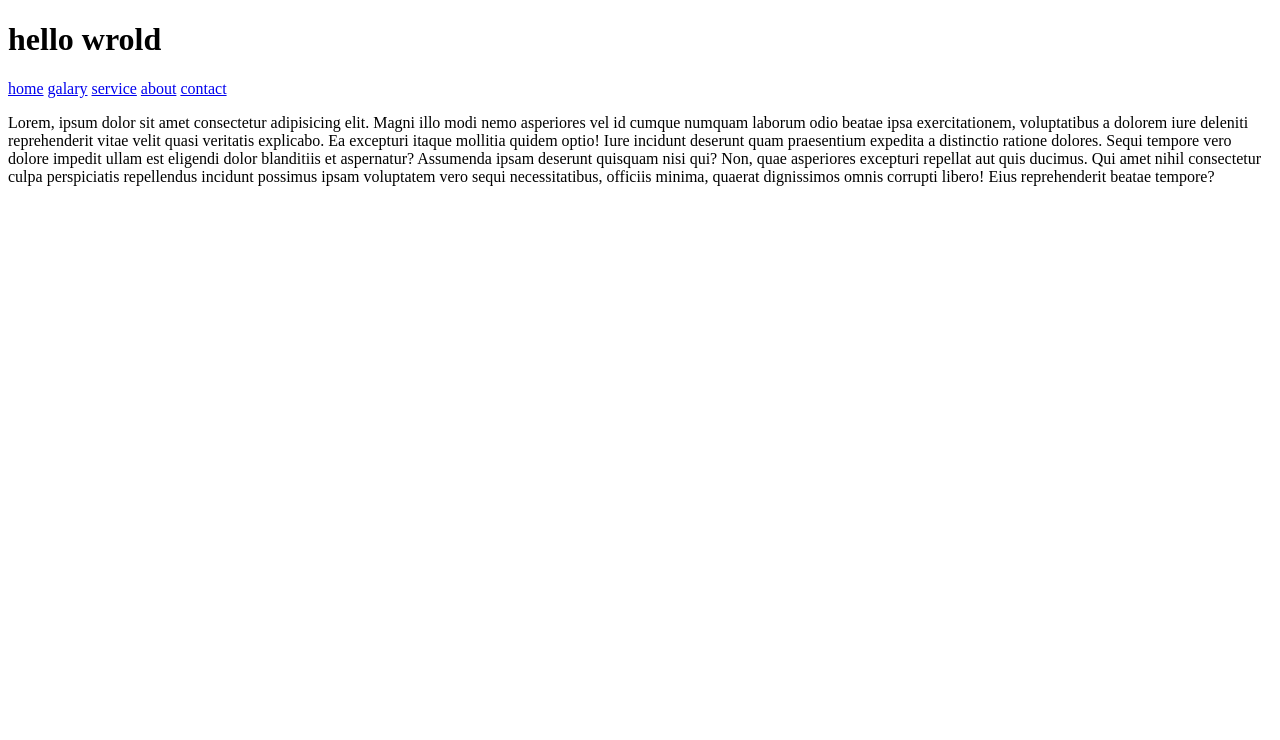
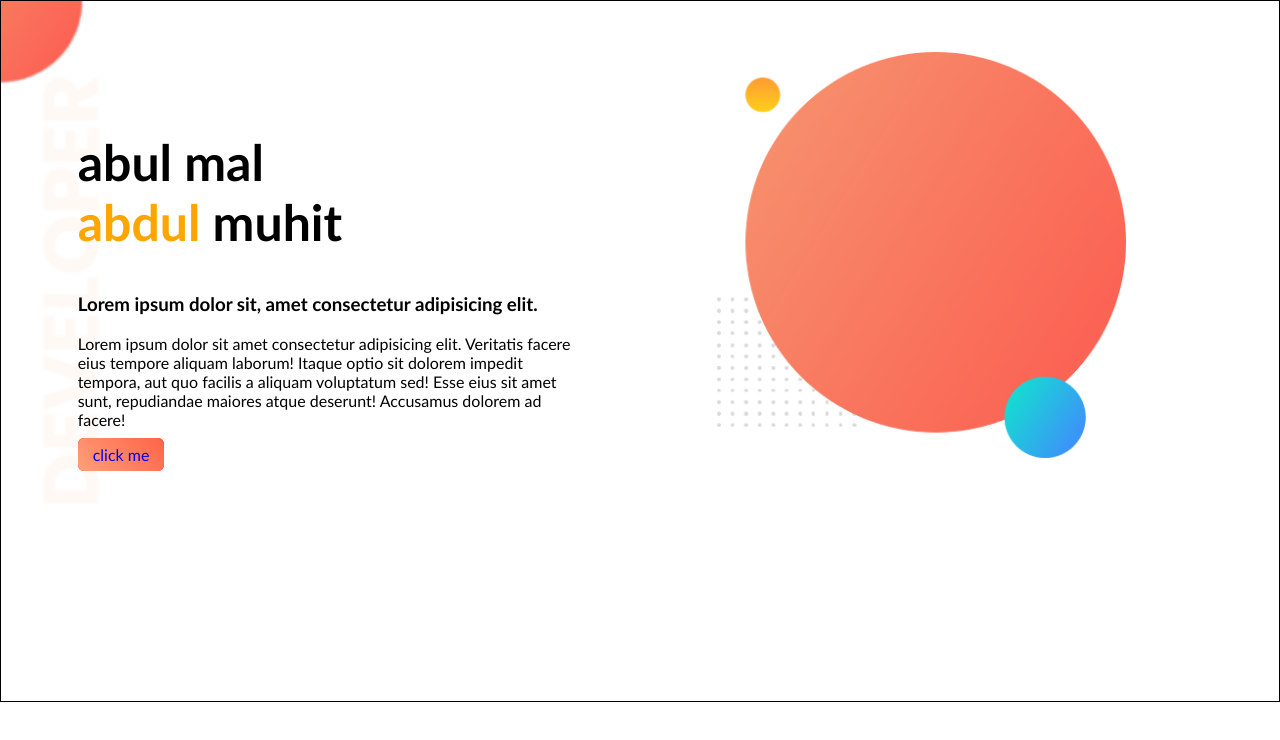
Before and after one commit to almamunstk/html, a plain HTML site: page index.html in a window 1280 px wide. Drawn offline with Linux system fonts and the light colour scheme.

Commit message:
first commit

```diff
--- a/index.html
+++ b/index.html
@@ -4,19 +4,22 @@
     <meta charset="UTF-8">
     <meta http-equiv="X-UA-Compatible" content="IE=edge">
     <meta name="viewport" content="width=device-width, initial-scale=1.0">
-    <title>Document</title>
+    <title>first git project</title>
+    <link rel="stylesheet" href="style.css">
 </head>
 <body>
-    <h1>hello wrold</h1>
-    <div>
-        <nav>
-            <a href="#">home</a>
-            <a href="#">galary</a>
-            <a href="#">service</a>
-            <a href="#">about</a>
-            <a href="#">contact</a>
-        </nav>
-    </div>
-    <p>Lorem, ipsum dolor sit amet consectetur adipisicing elit. Magni illo modi nemo asperiores vel id cumque numquam laborum odio beatae ipsa exercitationem, voluptatibus a dolorem iure deleniti reprehenderit vitae velit quasi veritatis explicabo. Ea excepturi itaque mollitia quidem optio! Iure incidunt deserunt quam praesentium expedita a distinctio ratione dolores. Sequi tempore vero dolore impedit ullam est eligendi dolor blanditiis et aspernatur? Assumenda ipsam deserunt quisquam nisi qui? Non, quae asperiores excepturi repellat aut quis ducimus. Qui amet nihil consectetur culpa perspiciatis repellendus incidunt possimus ipsam voluptatem vero sequi necessitatibus, officiis minima, quaerat dignissimos omnis corrupti libero! Eius reprehenderit beatae tempore?</p>
+   <section class="dera-area">
+        <div class="half-width">
+            <br><br>
+            <h1>abul mal <br> <span>abdul</span> muhit</h1>
+            <h3>Lorem ipsum dolor sit, amet consectetur adipisicing elit.</h3>
+            <p>Lorem ipsum dolor sit amet consectetur adipisicing elit. Veritatis facere eius tempore aliquam laborum! Itaque optio sit dolorem impedit tempora, aut quo facilis a aliquam voluptatum sed! Esse eius sit amet sunt, repudiandae maiores atque deserunt! Accusamus dolorem ad facere!</p>
+            <a class="button" href="#">click me</a>
+        </div>
+        <div class="half-width">
+            <img class="image" src="my-bg.png" alt="">
+        </div>
+
+    </section>
 </body>
 </html>
--- /dev/null
+++ b/style.css
@@ -0,0 +1,38 @@
+body{
+    font-family: 'Gill Sans', 'Gill Sans MT', Calibri, 'Trebuchet MS', sans-serif;
+    margin: 0;
+}
+
+h1{
+    font-size: 50px;
+}
+span{
+    color: orange;
+}
+.dera-area{
+    background-image: url(top-banner.png);
+    background-repeat: no-repeat;
+    background-size: contain;
+    height: 700px;
+    border: 1px solid black;
+
+}
+.half-width{
+    width: 40%;
+    margin: 4%;
+    padding-left: 2%;
+    float: left;
+
+}
+.image{
+    width: 80%;
+}
+.button{
+    text-decoration: none;
+   background-color: red;
+   padding: 7px 15px;
+   border-radius: 6px;
+   background-image: linear-gradient(45deg, lightsalmon, tomato);
+
+
+}
```
Also changed, not shown: my-bg.png (added), top-banner.png (added).
